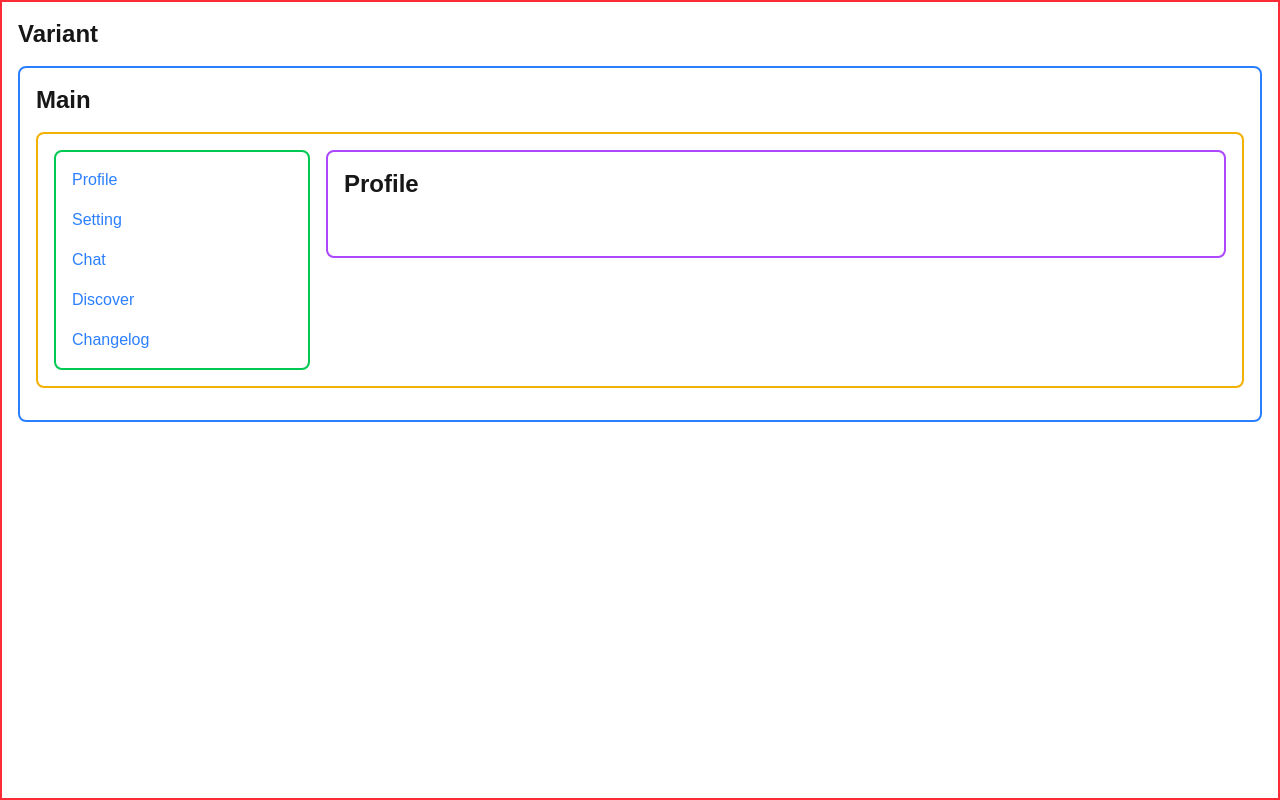
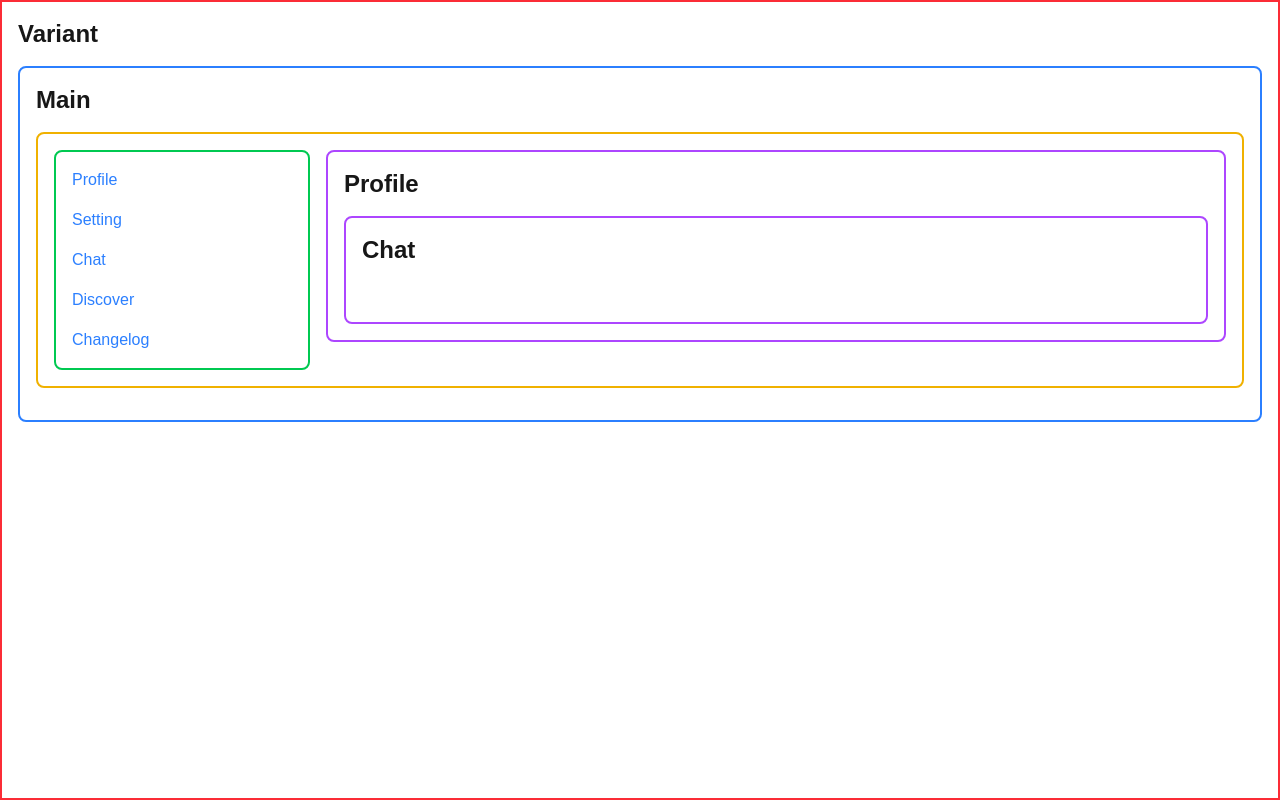
Before and after one commit to smitkhanparaZuru/parallel-old, a Next.js app: page /dark/profile in a window 1280 px wide. Built offline with nearby package versions, Linux system fonts and the light colour scheme.

Commit message:
Refactor MainLayout to include BackgroundProvider for improved background management. Update Changelog, Profile, and Setting pages to utilize BackgroundContent based on pathname for enhanced user experience.

```diff
--- /dev/null
+++ b/src/app/[variants]/(main)/background-content.jsx
@@ -0,0 +1,23 @@
+'use client';
+
+export function BackgroundContent({ path }) {
+  if (path === '/dark/discover') {
+    return (
+      <div className='border-2 border-purple-500 p-4 rounded-lg w-full h-full'>
+        <div className='mb-4'>
+          <h1 className='text-2xl font-bold'>Discover</h1>
+        </div>
+        <div className='text-white'>Discover Page</div>
+      </div>
+    );
+  }
+
+  return (
+    <div className='border-2 border-purple-500 p-4 rounded-lg w-full h-full'>
+      <div className='mb-4'>
+        <h1 className='text-2xl font-bold'>Chat</h1>
+      </div>
+      <div className='text-white'>Chat Page</div>
+    </div>
+  );
+}
--- a/src/app/[variants]/(main)/changelog/page.jsx
+++ b/src/app/[variants]/(main)/changelog/page.jsx
@@ -1,3 +1,16 @@
+'use client';
+
+import { usePathname } from 'next/navigation';
+import { useBackgroundPath } from '../preserve-background';
+import { BackgroundContent } from '../background-content';
+
 export default function ChangelogPage() {
+  const pathname = usePathname();
+  const backgroundPath = useBackgroundPath();
+
+  if (pathname === '/dark/changelog' && backgroundPath !== pathname) {
+    return <BackgroundContent path={backgroundPath} />;
+  }
+
   return <div className='text-white'>Changelog Page</div>;
 }
--- a/src/app/[variants]/(main)/layout.jsx
+++ b/src/app/[variants]/(main)/layout.jsx
@@ -1,7 +1,11 @@
+'use client';
+
 import Link from 'next/link';
+import { BackgroundProvider } from './preserve-background';
 
-export default function MainLayout({ children, modal }) {
+export default function MainLayout({ children }) {
   return (
+    <BackgroundProvider>
       <div className='border-2 border-blue-500 p-4 rounded-lg w-full h-full'>
         <div className='mb-4'>
           <h1 className='text-2xl font-bold'>Main</h1>
@@ -27,9 +31,6 @@ export default function MainLayout({ children, modal }) {
           <div className='w-full h-full flex-1'>{children}</div>
         </div>
       </div>
+    </BackgroundProvider>
   );
 }
-
-export const dynamic = 'force-dynamic';
-
-export const revalidate = 0;
--- /dev/null
+++ b/src/app/[variants]/(main)/preserve-background.jsx
@@ -0,0 +1,83 @@
+'use client';
+
+import { usePathname } from 'next/navigation';
+import { createContext, useContext, useEffect, useRef, useState } from 'react';
+
+const BackgroundContext = createContext('/dark/chat');
+
+// Routes that should be intercepted as modals
+const MODAL_ROUTES = new Set([
+  '/dark/profile',
+  '/dark/setting',
+  '/dark/changelog',
+]);
+
+export function BackgroundProvider({ children }) {
+  const pathname = usePathname();
+  const [backgroundPath, setBackgroundPath] = useState(() =>
+    MODAL_ROUTES.has(pathname) ? '/dark/chat' : pathname
+  );
+  const previousPathRef = useRef(pathname);
+  const isInitialMount = useRef(true);
+
+  useEffect(() => {
+    const isModalRoute = MODAL_ROUTES.has(pathname);
+    const previousWasModal = MODAL_ROUTES.has(previousPathRef.current);
+
+    if (isInitialMount.current) {
+      isInitialMount.current = false;
+      if (isModalRoute) {
+        try {
+          const savedBackground =
+            globalThis.window?.sessionStorage.getItem('background-path');
+          if (savedBackground && !MODAL_ROUTES.has(savedBackground)) {
+            setBackgroundPath(savedBackground);
+          }
+        } catch {
+          // Ignore sessionStorage errors
+        }
+      } else {
+        setBackgroundPath(pathname);
+        previousPathRef.current = pathname;
+        try {
+          globalThis.window?.sessionStorage.setItem(
+            'background-path',
+            pathname
+          );
+        } catch {
+          // Ignore sessionStorage errors
+        }
+      }
+      return;
+    }
+
+    if (isModalRoute && !previousWasModal) {
+      try {
+        globalThis.window?.sessionStorage.setItem(
+          'background-path',
+          previousPathRef.current
+        );
+      } catch {
+        // Ignore sessionStorage errors
+      }
+    } else if (!isModalRoute) {
+      setBackgroundPath(pathname);
+      previousPathRef.current = pathname;
+      try {
+        globalThis.window?.sessionStorage.setItem('background-path', pathname);
+      } catch {
+        // Ignore sessionStorage errors
+      }
+    }
+  }, [pathname]);
+
+  return (
+    <BackgroundContext.Provider value={backgroundPath}>
+      {children}
+    </BackgroundContext.Provider>
+  );
+}
+
+export function useBackgroundPath() {
+  return useContext(BackgroundContext);
+}
--- a/src/app/[variants]/(main)/profile/page.jsx
+++ b/src/app/[variants]/(main)/profile/page.jsx
@@ -1,3 +1,16 @@
+'use client';
+
+import { usePathname } from 'next/navigation';
+import { useBackgroundPath } from '../preserve-background';
+import { BackgroundContent } from '../background-content';
+
 export default function ProfilePage() {
+  const pathname = usePathname();
+  const backgroundPath = useBackgroundPath();
+
+  if (pathname === '/dark/profile' && backgroundPath !== pathname) {
+    return <BackgroundContent path={backgroundPath} />;
+  }
+
   return <div className='text-white'>Profile Page</div>;
 }
--- a/src/app/[variants]/(main)/setting/page.jsx
+++ b/src/app/[variants]/(main)/setting/page.jsx
@@ -1,3 +1,16 @@
+'use client';
+
+import { usePathname } from 'next/navigation';
+import { useBackgroundPath } from '../preserve-background';
+import { BackgroundContent } from '../background-content';
+
 export default function SettingPage() {
+  const pathname = usePathname();
+  const backgroundPath = useBackgroundPath();
+
+  if (pathname === '/dark/setting' && backgroundPath !== pathname) {
+    return <BackgroundContent path={backgroundPath} />;
+  }
+
   return <div className='text-white'>Setting Page</div>;
 }
```
Lines whose indentation alone changed are shown as unchanged.
